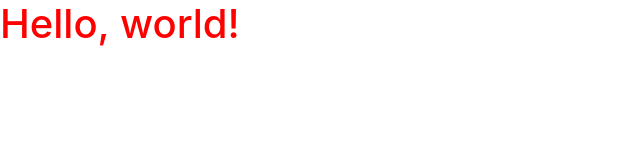
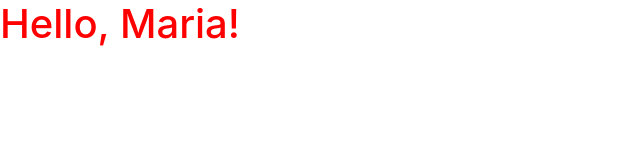
Before and after one commit to mmart1n/WebShopOvGUMagdeburg, a plain HTML site: page index.html in a window 1280 px wide. Shown: the full height of the page, 0-640 px from the left. Drawn offline with nearby package versions, Linux system fonts and the light colour scheme.

Commit message:
veraenderung der title

```diff
--- a/index.html
+++ b/index.html
@@ -9,10 +9,10 @@
     <link rel="stylesheet" href="https://stackpath.bootstrapcdn.com/bootstrap/4.3.1/css/bootstrap.min.css" integrity="sha384-ggOyR0iXCbMQv3Xipma34MD+dH/1fQ784/j6cY/iJTQUOhcWr7x9JvoRxT2MZw1T" crossorigin="anonymous">
     <link rel="stylesheet" href="./assets/css/index.css">
 
-    <title>Hello, world!</title>
+    <title>Hello, Maria!</title>
   </head>
   <body>
-    <h1>Hello, world!</h1>
+    <h1>Hello, Maria!</h1>
 
     <!-- Optional JavaScript -->
     <!-- jQuery first, then Popper.js, then Bootstrap JS -->
```
